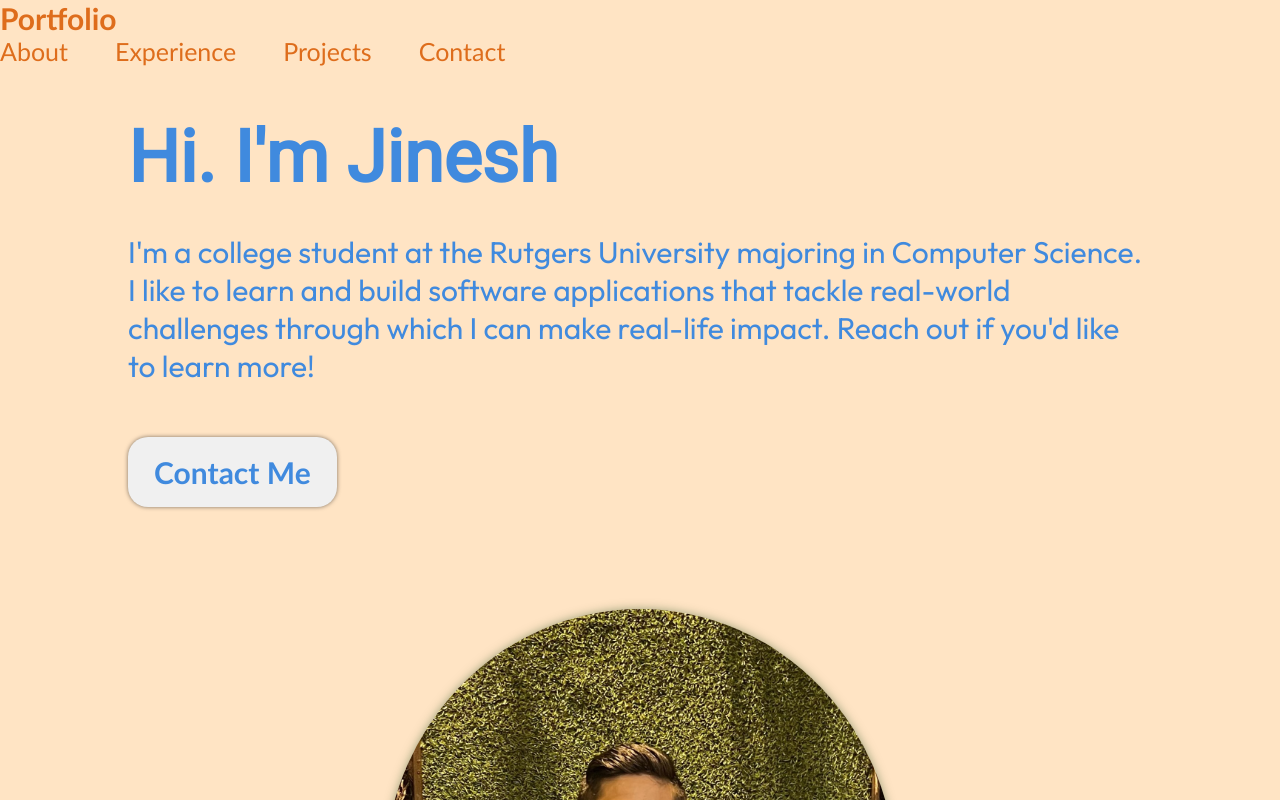
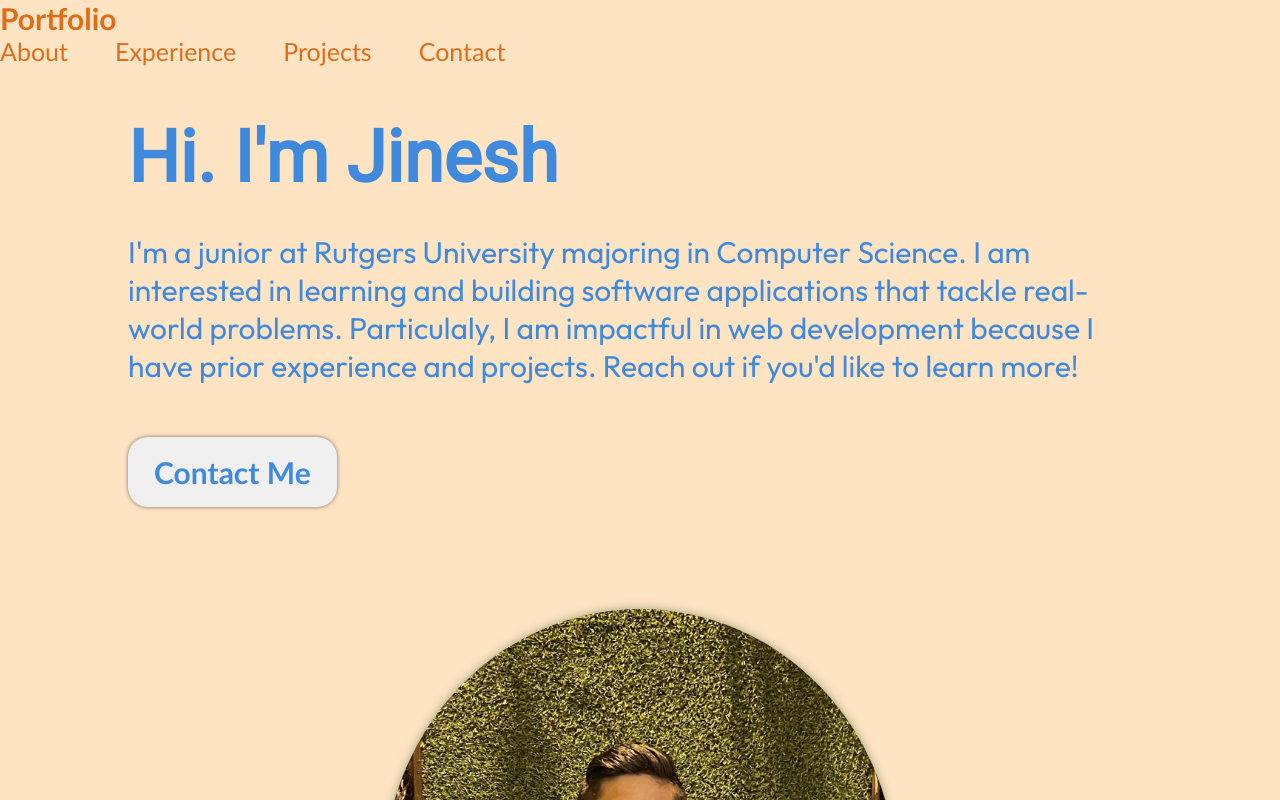
Before and after one commit to jmpatel2113/jineshpatel, a React (Vite) app: page / in a window 1280 px wide. Shown: the top 800 px of the page. Built offline with nearby package versions, Linux system fonts and the light colour scheme.

Commit message:
profile update

```diff
--- a/src/components/Picture/Picture.jsx
+++ b/src/components/Picture/Picture.jsx
@@ -7,13 +7,13 @@ const Picture = () => {
   <section className={styles.container}>
     <div className={styles.content}>
         <h1 className={styles.title}>Hi. I'm Jinesh</h1>
-        <p className={styles.description}>I'm a college student at the Rutgers University majoring in
-            Computer Science. I like to learn and build software applications that tackle real-world
-            challenges through which I can make real-life impact. Reach out if you'd
+        <p className={styles.description}>I'm a junior at Rutgers University majoring in
+            Computer Science. I am interested in learning and building software applications that tackle real-world
+            problems. Particulaly, I am impactful in web development because I have prior experience and projects. Reach out if you'd
             like to learn more!
         </p>
         <a href="https://mailto:jmpatel2113@gmail.com" className={styles.contactButton}>Contact Me</a>
-        <img src={getImageUrl("ProfilePicture/ProfilePicture.jpg")} alt="Profile Picture Here" className={styles.Picture}/>
+        <img src={getImageUrl("ProfilePicture/ProfilePicture.jpg")} alt="Profile Picture" className={styles.Picture}/>
     </div>
   </section>
   );
```
